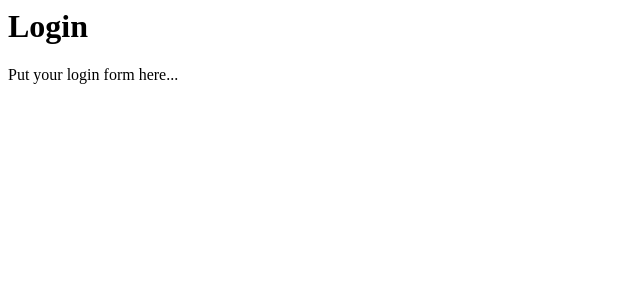
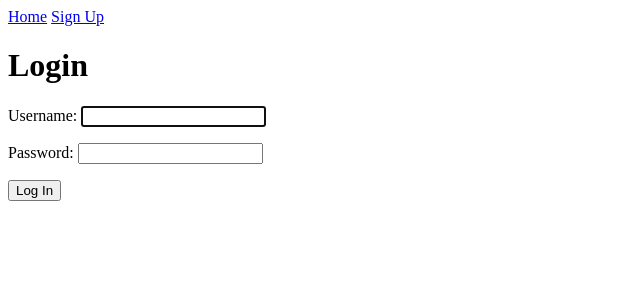
Before and after one commit to ctrlz-blog/email-registration, a Django app: page /login/ in a window 1280 px wide. Shown: the top 300 px of the page, without its empty margins (0-640 px from the left). Run offline with Django 4.2, Linux system fonts and the light colour scheme.

Commit message:
add forms and links to templates

```diff
--- a/core/templates/index.html
+++ b/core/templates/index.html
@@ -2,12 +2,12 @@
 
 <h1>You are logged in!</h1>
 <p>Email: {{user.email}}</p>
-<button>Logout</button>
+<a href="{% url 'logout' %}">Logout</a>
 
 {% else %}
 
 <h1>You are not logged in</h1>
 <a href="{% url 'user_registration' %}">Sign Up</a>
-<button>Log In</button>
+<a href="{% url 'login' %}">Log In</a>
 
 {% endif %}
--- a/users/templates/login.html
+++ b/users/templates/login.html
@@ -1,2 +1,9 @@
+<a href="{% url 'index' %}">Home</a>
+<a href="{% url 'user_registration' %}">Sign Up</a>
 <h1>Login</h1>
-<p>Put your login form here...</p>
+
+<form method="post">
+    {% csrf_token %}
+    {{form.as_p}}
+    <input type="submit" value="Log In">
+</form>
--- a/users/templates/user_registration.html
+++ b/users/templates/user_registration.html
@@ -3,4 +3,8 @@
 
 <h1>Sign Up</h1>
 
-<p>Put your form here...</p>
+<form method="post">
+    {% csrf_token %}
+    {{ form.as_p }}
+    <input type="submit" value="Register">
+</form>
```
